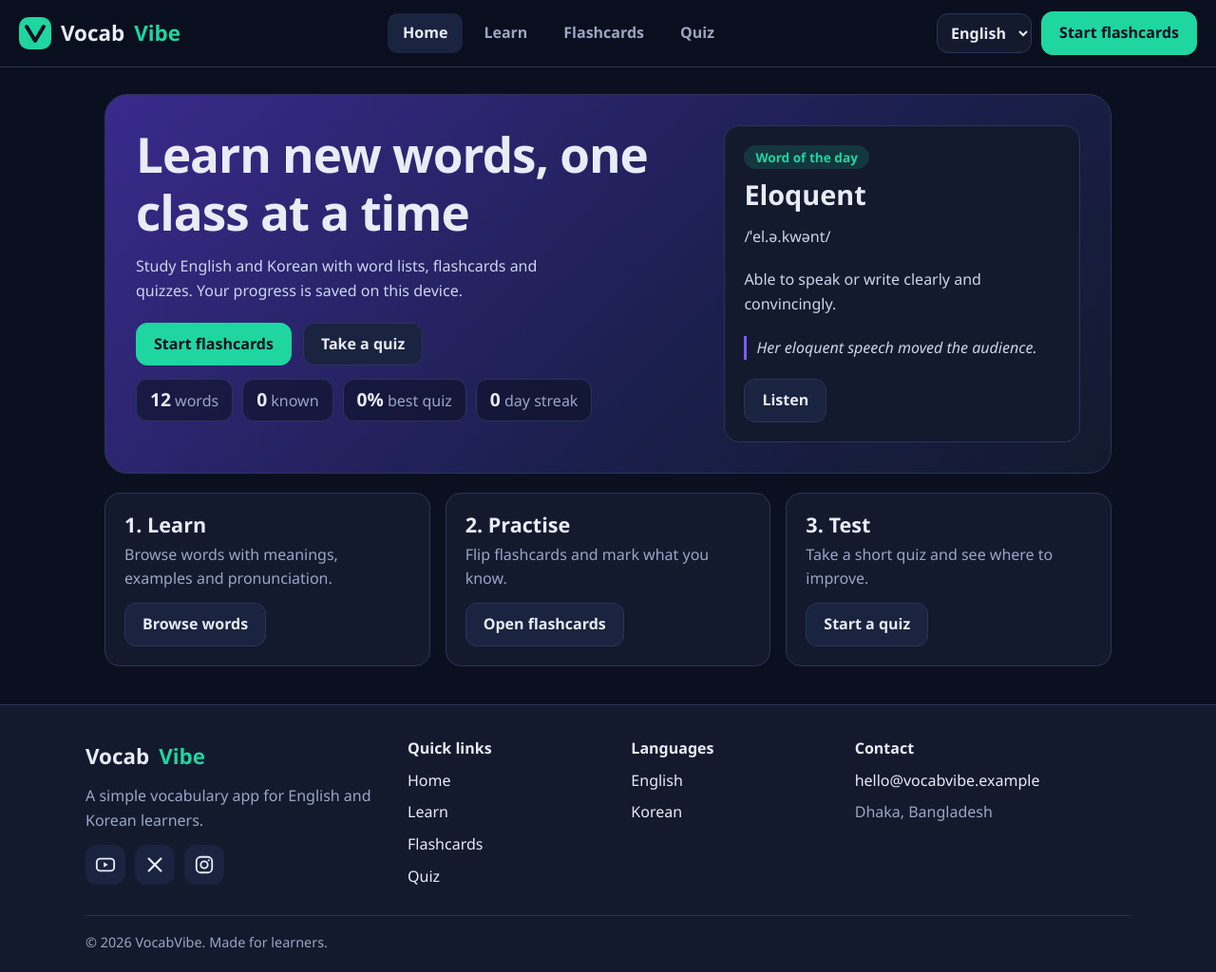
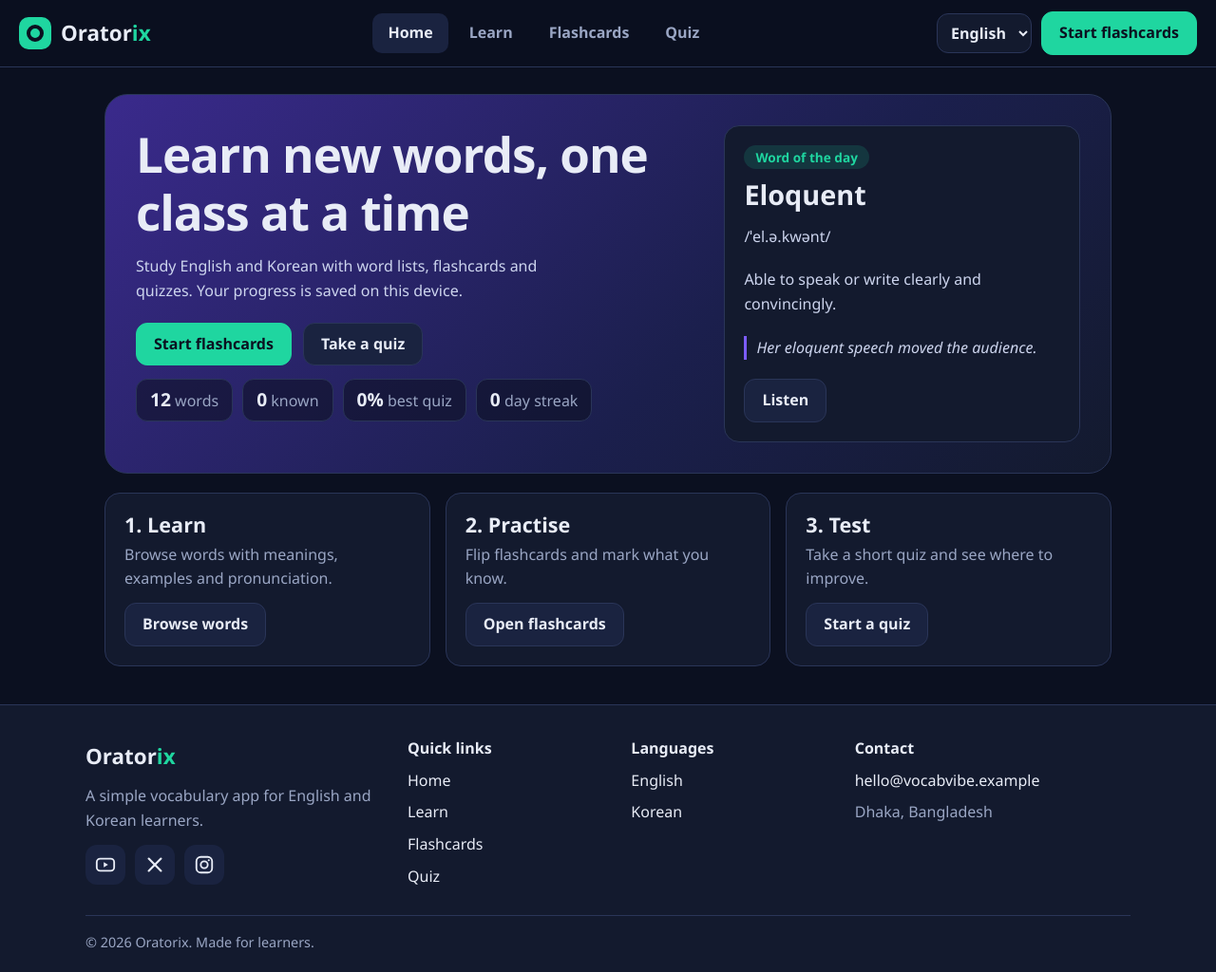
Before and after one commit to shovo3954-design/OratorIx, a plain HTML site: page index.html in a window 1280 px wide. Shown: the whole page at 95% size. Drawn offline with Linux system fonts and the light colour scheme.

Commit message:
Changing name

```diff
--- a/css/style.css
+++ b/css/style.css
@@ -22,7 +22,7 @@ main{max-width:var(--max);margin:0 auto;padding:28px 20px 40px}
 /* ===== 3. HEADER AND NAVIGATION ===== */
 .top{position:sticky;top:0;z-index:20;display:flex;flex-wrap:wrap;gap:12px;align-items:center;justify-content:space-between;padding:12px 20px;background:rgba(11,16,32,.92);backdrop-filter:blur(8px);border-bottom:1px solid var(--line)}
 .brand{display:flex;align-items:center;gap:10px;font-size:1.4rem;font-weight:800;color:var(--text);text-decoration:none}
-.brand span{color:var(--green)}
+.brand em{font-style:normal;color:var(--green)}
 nav{display:flex;gap:6px}
 .tab{border:0;background:none;color:var(--muted);border-radius:10px;padding:8px 16px;font-weight:600;cursor:pointer}
 .tab:hover{color:var(--text)}
--- a/index.html
+++ b/index.html
@@ -3,19 +3,19 @@
 <head>
 <meta charset="UTF-8">
 <meta name="viewport" content="width=device-width, initial-scale=1">
-<meta name="description" content="VocabVibe: learn English and Korean words with flashcards and quizzes.">
-<title>VocabVibe – Learn Words</title>
+<meta name="description" content="Oratorix: learn English and Korean words with flashcards and quizzes.">
+<title>Oratorix – Learn Words</title>
 <link rel="stylesheet" href="css/style.css">
 </head>
 <body>
-<!-- VocabVibe: index.html = page structure. Style: css/style.css · Words: js/data.js · Logic: js/app.js -->
+<!-- Oratorix: index.html = page structure. Style: css/style.css · Words: js/data.js · Logic: js/app.js -->
 <a class="skip" href="#main">Skip to content</a>
 
 <!-- ===== 1. HEADER: logo, navigation, language picker, call-to-action ===== -->
 <header class="top">
-  <a class="brand" href="#" data-go="home" aria-label="VocabVibe home">
-    <svg width="34" height="34" viewBox="0 0 34 34" aria-hidden="true"><rect width="34" height="34" rx="10" fill="#1fd6a0"/><path d="M8 10l9 15 9-15" fill="none" stroke="#0b1020" stroke-width="4" stroke-linecap="round" stroke-linejoin="round"/></svg>
-    Vocab<span>Vibe</span>
+  <a class="brand" href="#" data-go="home" aria-label="Oratorix home">
+    <svg width="34" height="34" viewBox="0 0 34 34" aria-hidden="true"><rect width="34" height="34" rx="10" fill="#1fd6a0"/><circle cx="17" cy="17" r="7" fill="none" stroke="#0b1020" stroke-width="4"/></svg>
+    <span>Orator<em>ix</em></span>
   </a>
   <nav aria-label="Main">
     <button class="tab on" data-view="home">Home</button>
@@ -140,7 +140,7 @@
 <footer class="foot">
   <div class="foot-grid">
     <div>
-      <p class="brand">Vocab<span>Vibe</span></p>
+      <p class="brand"><span>Orator<em>ix</em></span></p>
       <p class="muted">A simple vocabulary app for English and Korean learners.</p>
       <div class="social">
         <a href="https://www.youtube.com" aria-label="YouTube" rel="noopener"><svg viewBox="0 0 24 24" aria-hidden="true"><rect x="2" y="5" width="20" height="14" rx="4" fill="none" stroke="currentColor" stroke-width="2"/><path d="M10 9l5 3-5 3z" fill="currentColor"/></svg></a>
@@ -173,7 +173,7 @@
       </ul>
     </div>
   </div>
-  <p class="copy muted">© 2026 VocabVibe. Made for learners.</p>
+  <p class="copy muted">© 2026 Oratorix. Made for learners.</p>
 </footer>
 
 <div id="toast" role="status" aria-live="polite"></div>
```
